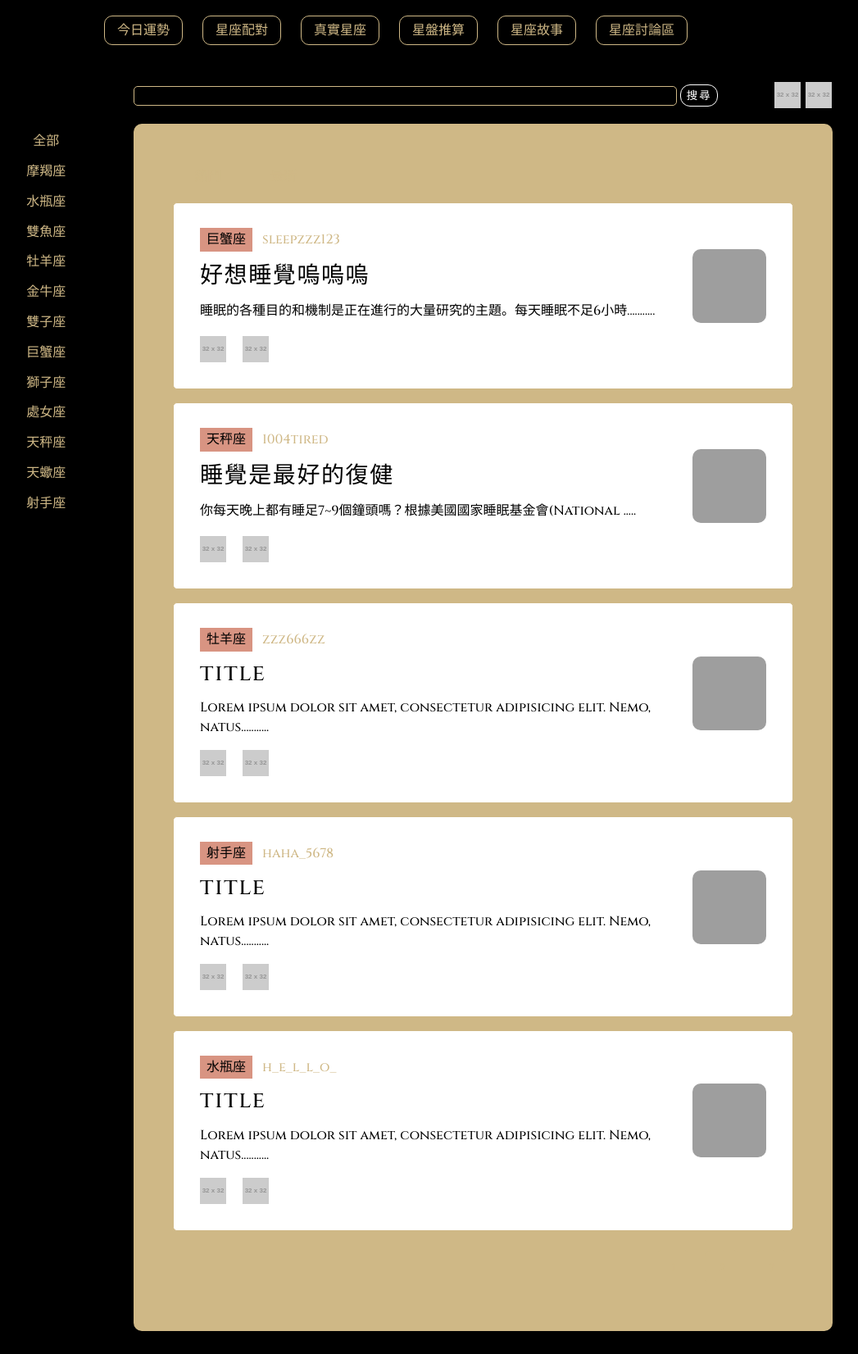
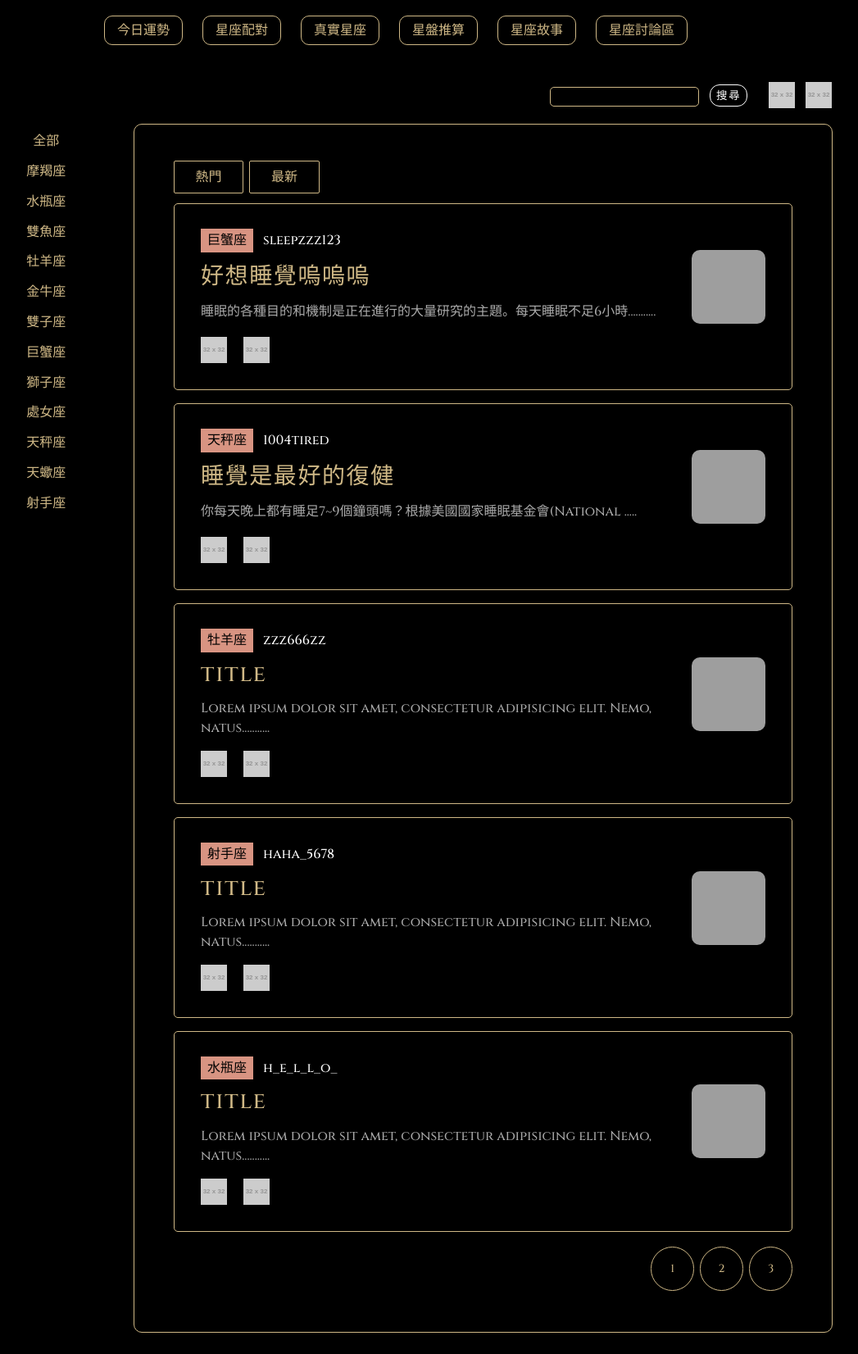
Before and after one commit to CleoCiou/cfd104g5, a PHP site: page /discuss.html in a window 1280 px wide. Shown: the whole page at 82% size, without its empty margins (157-1204 px from the left). Before the commit the page ends 1624 px from the top, so only its background shows below. Run offline with PHP 8.4, Linux system fonts and the light colour scheme; grey boxes labelled with a size stand in for pictures from a placeholder-image service; some libraries are stand-ins or nearby versions; grey boxes are pictures that could not be loaded.

Commit message:
修改星座討論區的配色和搜尋bar

```diff
--- a/css/style.css
+++ b/css/style.css
@@ -452,34 +452,18 @@
   -webkit-box-align: center;
       -ms-flex-align: center;
           align-items: center;
-  -webkit-box-pack: justify;
-      -ms-flex-pack: justify;
-          justify-content: space-between;
-}
-
-main .discuss .content_head label {
-  width: 20%;
-  visibility: hidden;
-}
-
-@media (max-width: 767px) {
-  main .discuss .content_head label {
-    display: none;
-  }
+  -webkit-box-pack: end;
+      -ms-flex-pack: end;
+          justify-content: flex-end;
 }
 
 main .discuss .content_head .content_header {
-  position: relative;
-  width: 80%;
   display: -webkit-box;
   display: -ms-flexbox;
   display: flex;
   -webkit-box-align: center;
       -ms-flex-align: center;
           align-items: center;
-  -webkit-box-pack: end;
-      -ms-flex-pack: end;
-          justify-content: flex-end;
   margin-bottom: 1.2em;
 }
 
@@ -490,8 +474,13 @@
 }
 
 main .discuss .content_head .content_header .search_bar {
-  width: 100%;
-  text-align: left;
+  display: -webkit-box;
+  display: -ms-flexbox;
+  display: flex;
+  -webkit-box-align: end;
+      -ms-flex-align: end;
+          align-items: flex-end;
+  margin-right: 1.5em;
 }
 
 @media (max-width: 767px) {
@@ -513,6 +502,7 @@
 
 main .discuss .content_head .content_header .search_bar .third_btn {
   padding: 0.2em 0.5em;
+  margin-left: 1em;
 }
 
 @media (max-width: 767px) {
@@ -545,6 +535,8 @@
   -webkit-box-align: start;
       -ms-flex-align: start;
           align-items: flex-start;
+  /* 左欄文章分類 */
+  /* 文章卡片 */
 }
 
 main .discuss .content .content_cate {
@@ -573,7 +565,8 @@
 }
 
 main .discuss .content .content_article {
-  background-color: #CFB886;
+  border: 1px solid #CFB886;
+  background-color: transparent;
   border-radius: 10px;
   width: 80%;
   padding: 3em;
@@ -603,7 +596,7 @@
 
 main .discuss .content .content_article .content_wrap .content_main .article_cards {
   border: 1px solid #CFB886;
-  background-color: #fff;
+  background-color: transparent;
   -webkit-backdrop-filter: opacity(80%);
           backdrop-filter: opacity(80%);
   padding: 2em;
@@ -620,7 +613,7 @@
 }
 
 main .discuss .content .content_article .content_wrap .content_main .line_top p {
-  color: #CFB886;
+  color: #fff;
   display: inline-block;
 }
 
@@ -632,17 +625,23 @@
 }
 
 main .discuss .content .content_article .content_wrap .content_main .line_middle .line_middle_txt h3 {
-  color: #000;
+  color: #CFB886;
   font-weight: 500;
   margin: 0.3em 0;
 }
 
 main .discuss .content .content_article .content_wrap .content_main .line_middle .line_middle_txt p {
-  color: #000;
+  color: #aaa;
 }
 
 main .discuss .content .content_article .content_wrap .content_main .line_middle .line_middle_pic img {
   border-radius: 10px;
+}
+
+@media (max-width: 767px) {
+  main .discuss .content .content_article .content_wrap .content_main .line_middle .line_middle_pic img {
+    display: none;
+  }
 }
 
 main .discuss .content .content_article .content_wrap .content_main .line_bottom img {
--- a/discuss.html
+++ b/discuss.html
@@ -26,7 +26,6 @@
                 <div class="container">
                     <!-- 最上面搜尋bar,撰寫,我的 -->
                     <div class="content_head">
-                        <label>占空間</label>
                         <div class="content_header">
                             <div class="search_bar">
                                 <input type="search" id="search">
--- a/sass/page/_discuss.scss
+++ b/sass/page/_discuss.scss
@@ -55,27 +55,18 @@
             width: 100%;
             display: flex;
             align-items: center;
-            justify-content: space-between;
-            label{
-                width: 20%;
-                visibility: hidden;
-                @include mobile {
-                    display: none;
-                }
-            }
+            justify-content: flex-end;
             .content_header{
-                position: relative;
-                width: 80%;
                 display: flex;
                 align-items: center;
-                justify-content: flex-end;
                 margin-bottom: 1.2em;
                 @include mobile {
                     width: 100%;
                 }
                 .search_bar{
-                    width: 100%;
-                    text-align: left;
+                    display: flex;
+                    align-items: flex-end;
+                    margin-right: 1.5em;
                     @include mobile {
                         text-align: left;
                         width: 100%;
@@ -89,6 +80,7 @@
                     .third_btn{
                         // width: 10%;
                         padding: 0.2em 0.5em;
+                        margin-left: 1em;
                         @include mobile {
                             padding: 0.2em 0.5em;
                         }
@@ -109,7 +101,7 @@
         .content{
             display: flex;
             align-items: flex-start;
-
+            /* 左欄文章分類 */
             .content_cate{
                 position: sticky;
                 top: 0;
@@ -128,11 +120,12 @@
                     }
                 }
             }
+            /* 文章卡片 */
             .content_article{
-                background-color: #CFB886;
+                border: 1px solid #CFB886;
+                background-color: transparent;
                 border-radius: 10px;
                 width: 80%;
-                // background-color: #888;
                 padding: 3em;
                     @include mobile {
                         width: 100%;
@@ -152,7 +145,7 @@
                     .content_main{
                         .article_cards{
                             border: 1px solid #CFB886;
-                            background-color: #fff;
+                            background-color: transparent;
                             backdrop-filter: opacity(80%);
                             padding: 2em;
                             border-radius: 5px;
@@ -167,7 +160,7 @@
                                 margin-right: 0.5em;
                             }
                             p{
-                                color:#CFB886;
+                                color:#fff;
                                 display: inline-block;
                             }
                         }
@@ -176,17 +169,20 @@
                             align-items: center;
                             .line_middle_txt{
                                 h3{
-                                    color: #000;
+                                    color: #CFB886;
                                     font-weight: 500;
                                     margin: 0.3em 0;
                                 }
                                 p{
-                                    color: #000;
+                                    color: #aaa;
                                 }
                             }
                             .line_middle_pic{
                                 img{
                                     border-radius: 10px;
+                                    @include mobile {
+                                        display: none;
+                                    }
                                 }
                             }
                         }
```
Also changed, not shown: 1 other file.
